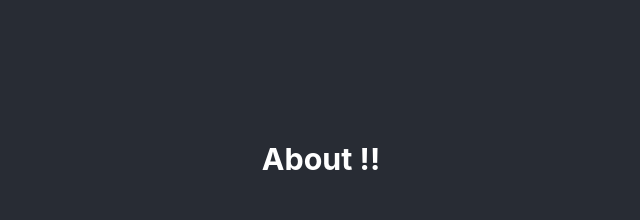
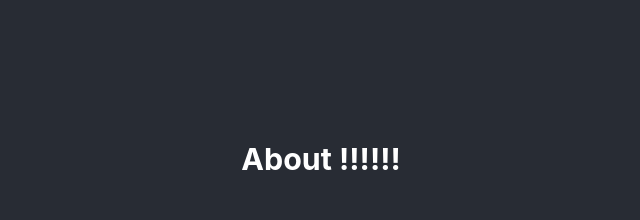
Before and after one commit to EspiraMarvin/cicd-tut, a React (Create React App) app: page /about in a window 1280 px wide. Shown: the part 214-434 px from the top of the page, without its empty margins (319-959 px from the left). Built offline with nearby package versions, Linux system fonts and the light colour scheme.

Commit message:
feat: adds updates

```diff
--- a/src/About.tsx
+++ b/src/About.tsx
@@ -10,7 +10,7 @@ export default function About() {
   return (
     <div>
       <div className="App-header">
-        <h3>About !!</h3>
+        <h3>About !!!!!!</h3>
         <Link to="/">
           <button
             style={{
```
